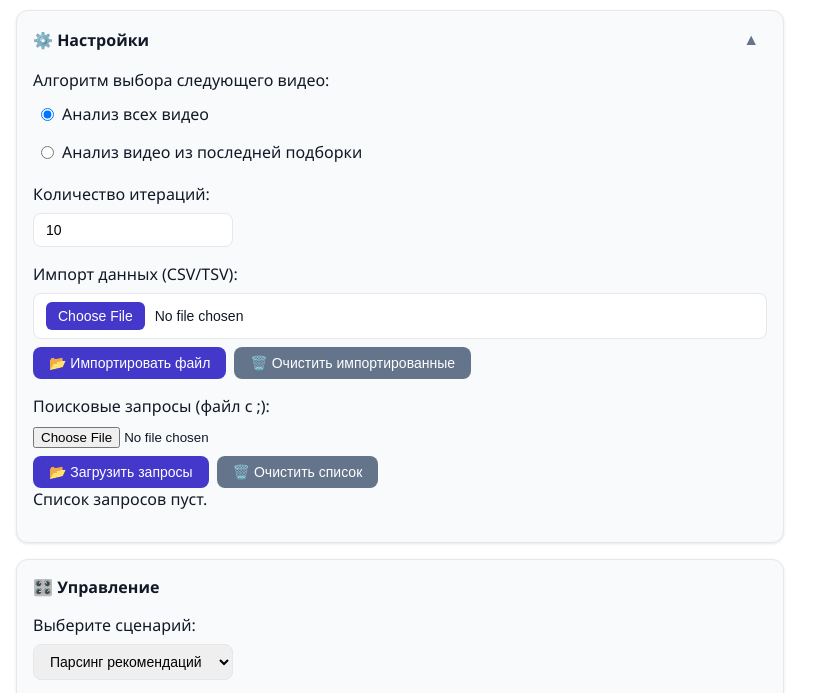
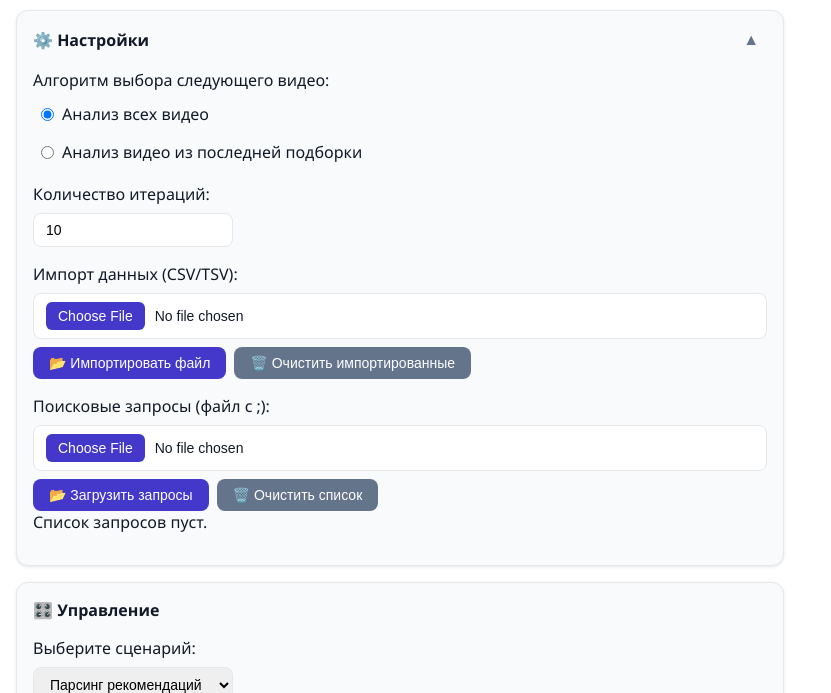
Before and after one commit to ME0ny/youtube-parse, a website with bundled scripts: page popup/popup.html in a window 1280 px wide. Shown: the part 65-758 px from the top of the page, without its empty margins (0-831 px from the left). Built offline with nearby package versions, Linux system fonts and the light colour scheme; some packages are replaced by stand-ins of ours; no server answers.

Commit message:
Унификация кнопок в настройках

```diff
--- a/popup/popup.css
+++ b/popup/popup.css
@@ -174,7 +174,7 @@ body {
 }
 
 /* Стиль для input[type="file"] */
-#importFileInput {
+.file-input {
     width: 100%;
     max-width: 100%;
     /* Полная ширина */
@@ -190,7 +190,7 @@ body {
     /* Курсор-указатель */
 }
 
-#importFileInput::-webkit-file-upload-button {
+.file-input::-webkit-file-upload-button {
     /* Стилизуем кнопку "Выбрать файл" внутри input */
     background-color: var(--primary);
     color: white;
@@ -202,7 +202,7 @@ body {
     font-weight: 500;
 }
 
-#importFileInput::-webkit-file-upload-button:hover {
+.file-input::-webkit-file-upload-button:hover {
     background-color: var(--primary-hover);
 }
 
```
